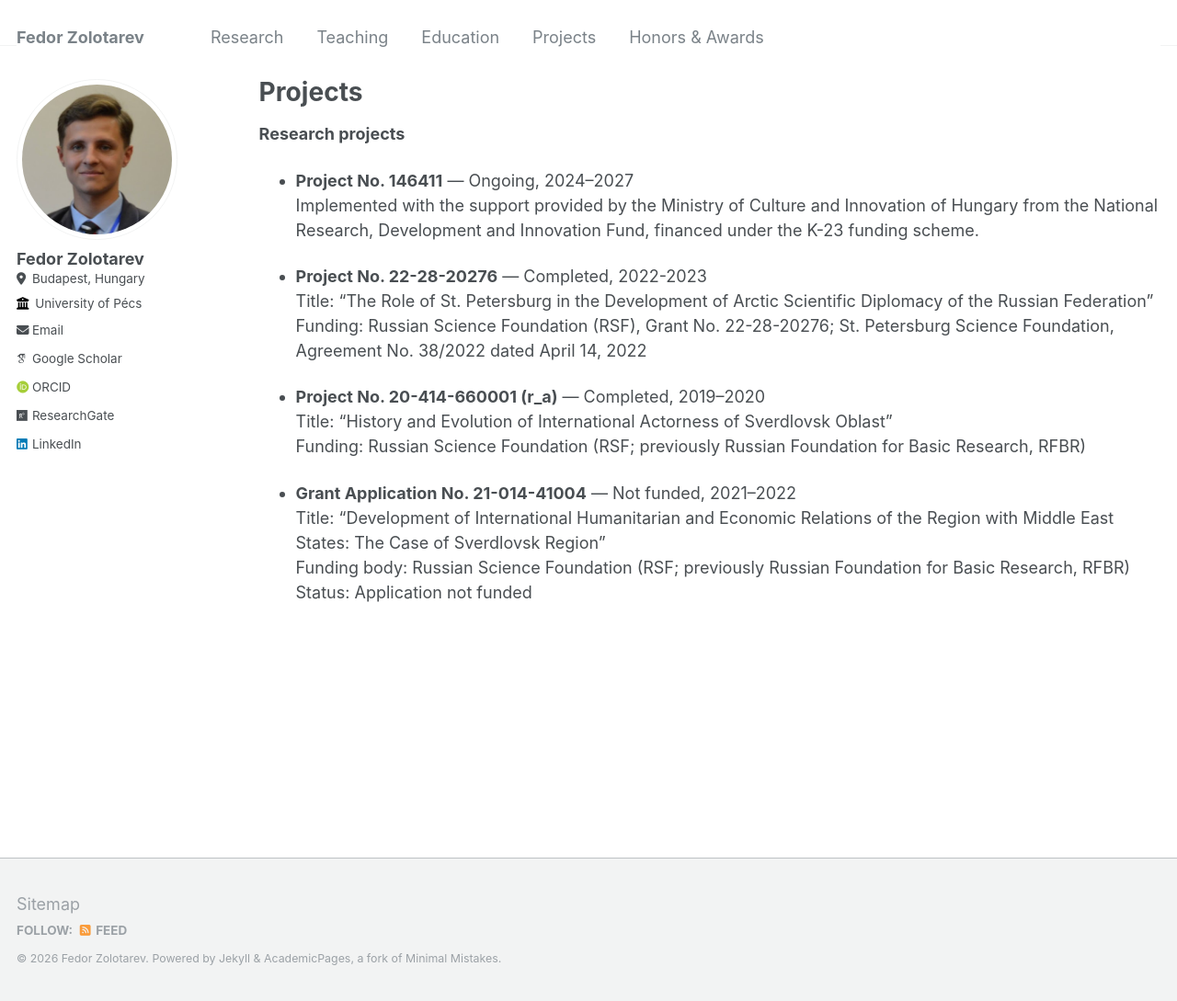
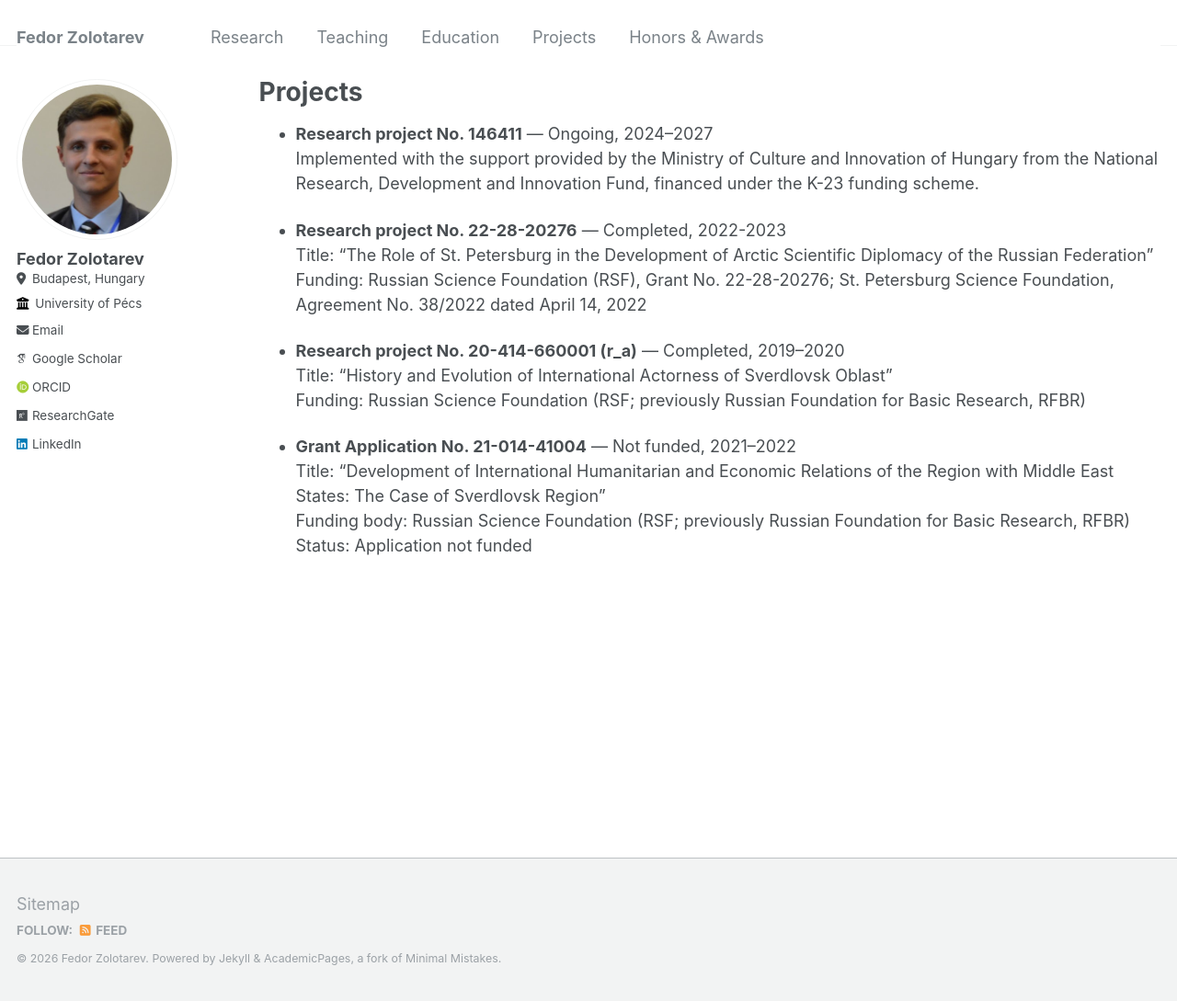
Before and after one commit to zolotarevfedor/bio, a Jekyll site: the page built from _pages/projects.md, in a window 1280 px wide and 1089 px high. Shown: the whole window at 92% size. Built offline with Jekyll 4.4.1, drawn with Linux system fonts in a browser that asks for light colours; some web fonts are replaced.

Commit message:
projects.md

```diff
--- a/_pages/projects.md
+++ b/_pages/projects.md
@@ -5,16 +5,16 @@ permalink: /projects/
 author_profile: true
 ---
 
-**Research projects**
 
-* **Project No. 146411** — Ongoing, 2024–2027<br>
+
+* **Research project No. 146411** — Ongoing, 2024–2027<br>
   Implemented with the support provided by the Ministry of Culture and Innovation of Hungary from the National Research, Development and Innovation Fund, financed under the K-23 funding scheme.
 
-* **Project No. 22-28-20276** — Completed, 2022-2023<br>
+* **Research project No. 22-28-20276** — Completed, 2022-2023<br>
   Title: “The Role of St. Petersburg in the Development of Arctic Scientific Diplomacy of the Russian Federation”<br>
   Funding: Russian Science Foundation (RSF), Grant No. 22-28-20276; St. Petersburg Science Foundation, Agreement No. 38/2022 dated April 14, 2022
 
-* **Project No. 20-414-660001 (r_a)** — Completed, 2019–2020<br>
+* **Research project No. 20-414-660001 (r_a)** — Completed, 2019–2020<br>
   Title: “History and Evolution of International Actorness of Sverdlovsk Oblast”<br>
   Funding: Russian Science Foundation (RSF; previously Russian Foundation for Basic Research, RFBR)<br>
 
```
